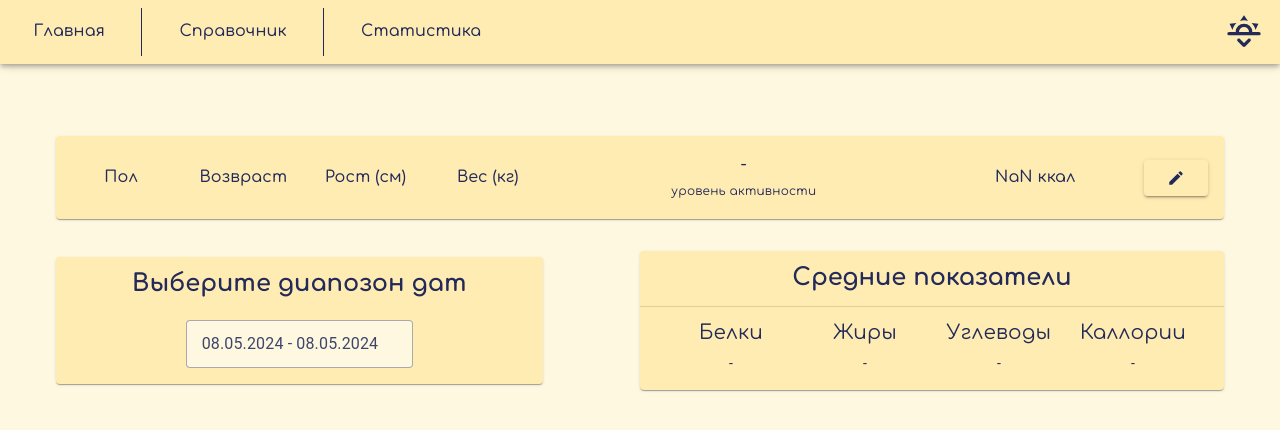
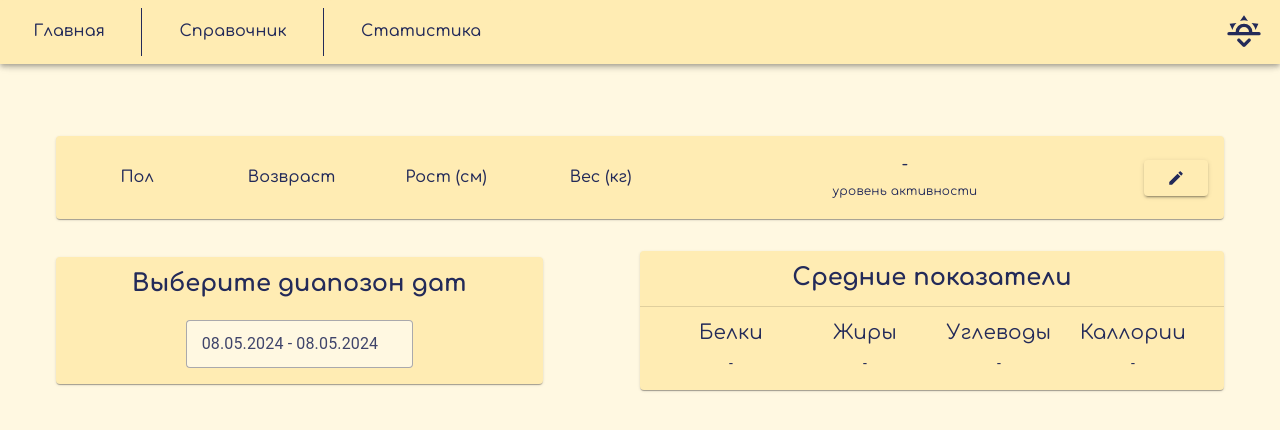
Before and after one commit to Bbq-11/strapi-hl, a Vue app: page /healthy-lifestyle/charts in a window 1280 px wide. Shown: the top 430 px of the page. Built offline with nearby package versions, Linux system fonts and the light colour scheme.

Commit message:
ready set

```diff
--- a/src/components/PersonalData.vue
+++ b/src/components/PersonalData.vue
@@ -33,7 +33,12 @@ const getAgeString = computed(() => {
                     <small class="text-primary text-body-2">уровень активности</small>
                 </v-col>
                 <v-spacer />
-                <v-col cols="2"> {{ `${Math.floor(personStore.getStandard)} ккал` || '-' }} <br /></v-col>
+                <v-col
+                    v-if="personStore.person.isActive"
+                    cols="2"
+                >
+                    {{ `${Math.floor(personStore.getStandard)} ккал` || '-' }} <br
+                /></v-col>
                 <v-col cols="auto">
                     <CardEditPersonalData />
                 </v-col>
```
